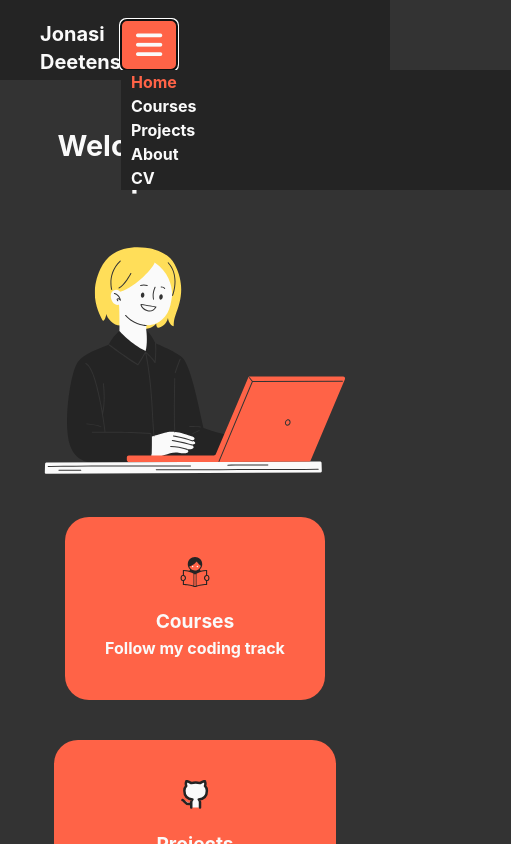
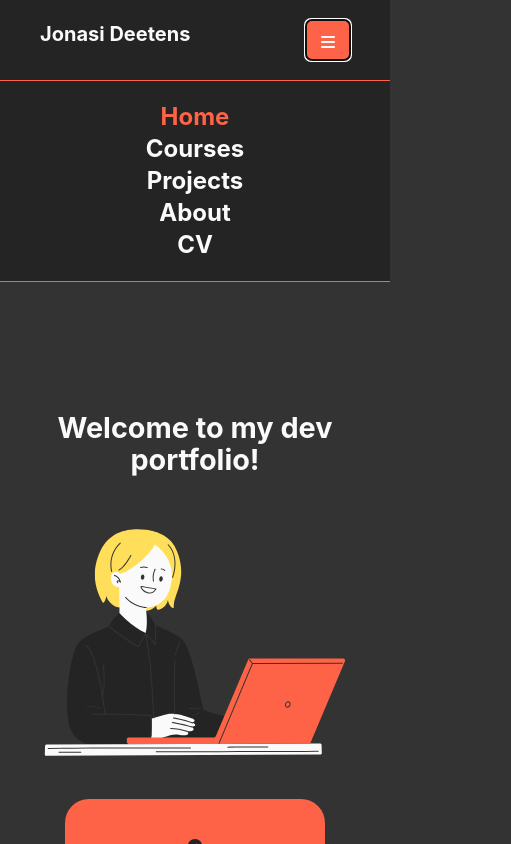
Before and after one commit to Jonasi-Deetens/portfolio, a React (Vite) app in the folder client/: page / in a window 390 px wide. Both pictures are taken after a click on the button 321 px from the left and 45 px from the top of the page. Shown: the top 844 px of the page, 511 px wide, since content can reach past the window. Built offline with nearby package versions, Linux system fonts and the light colour scheme.

Commit message:
Fix layout on navigation dropdown menu

```diff
--- a/client/src/components/Navbar.jsx
+++ b/client/src/components/Navbar.jsx
@@ -7,6 +7,7 @@ const Navbar = () => {
   const [menuOpen, setMenuOpen] = useState(false);
 
   return (
+    <>
       <nav className='flex justify-between h-20 z-50 px-10 py-5 absolute top-0 w-full bg-secondaryDark'>
         <h1 className='text-xl lg:text-3xl'>Jonasi Deetens</h1>
         <ul className='hidden lg:flex items-center'>
@@ -17,9 +18,11 @@ const Navbar = () => {
           <NavLink to="/CV" className="link" activeClassName='active'>CV</NavLink>
           { isLoggedIn() && <button onClick={logout}>Logout</button> }
         </ul>
-        <div className='flex flex-col lg:hidden'>
-          <button onClick={() => setMenuOpen(!menuOpen)} className='bg-secondaryDark flex w-fit justify-center items-center rounded-md text-3xl active:bg-ctaDark'><i class="fa-solid fa-bars"></i></button>
-          <ul className={`${menuOpen ? "flex flex-col bg-secondaryDark " : "hidden "} h-fit w-svw`}>
+        <button onClick={() => setMenuOpen(!menuOpen)} className='lg:hidden bg-secondaryDark w-fit rounded-md active:bg-ctaDark'><i className="fa-solid fa-bars"></i></button>
+        {/*button className='px-4 flex items-center'><NavLink exact to="/login" className="text-neutral-50 hover:text-neutral-50" activeClassName=''>Login</NavLink></button>*/}
+      </nav>
+      <div className='lg:hidden m-0'>
+        <ul className={`${menuOpen ? "flex flex-col bg-secondaryDark " : "hidden "} border-y items-center text-2xl border-primary p-5 mt-20 h-fit w-svw`}>
           <NavLink to="/" className="link" activeClassName='active'>Home</NavLink>
           <NavLink to="/Courses" className="link" activeClassName='active'>Courses</NavLink>
           <NavLink to="/Projects" className="link" activeClassName='active'>Projects</NavLink>
@@ -28,8 +31,7 @@ const Navbar = () => {
           { isLoggedIn() && <button onClick={logout}>Logout</button> }
         </ul>
       </div>
-        {/*button className='px-4 flex items-center'><NavLink exact to="/login" className="text-neutral-50 hover:text-neutral-50" activeClassName=''>Login</NavLink></button>*/}
-    </nav>
+    </>
   )
 }
 
--- a/client/src/index.css
+++ b/client/src/index.css
@@ -93,7 +93,7 @@ main {
 
 .link:hover {
   color: #ff6347;
-  transform: scale(1.05);
+  /* transform: scale(1.05); */
   text-decoration: underline;
 }
 
```
Lines whose indentation alone changed are shown as unchanged.
